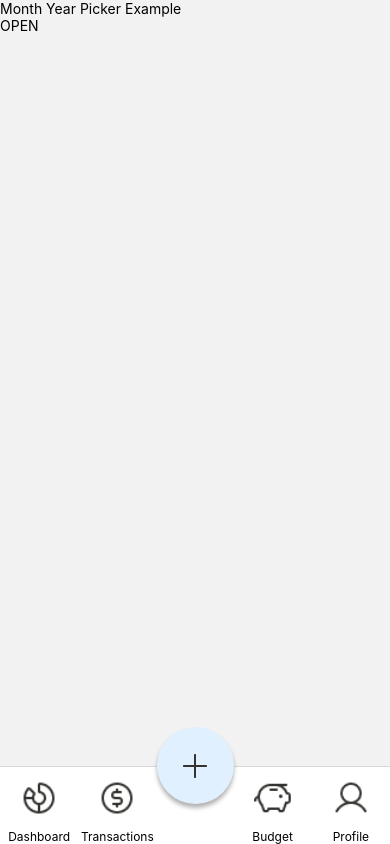
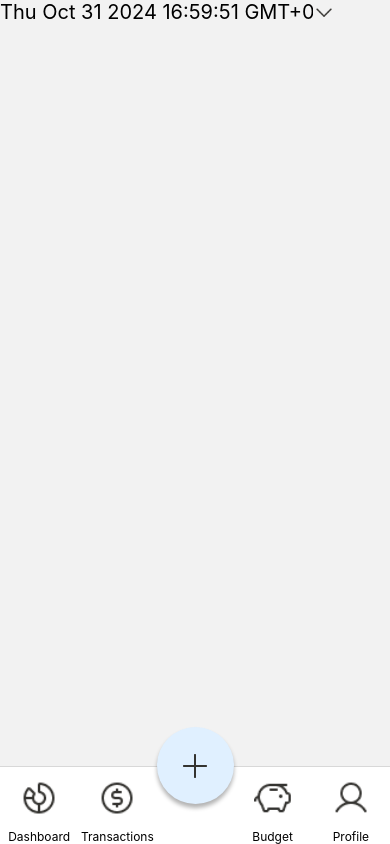
Before and after one commit to k4teseo/wetrack, a React Native app in the folder wetrack_mobile/: screen /Budget in a window 390 px wide. Built offline with nearby package versions, Linux system fonts and the light colour scheme.

Commit message:
month selector component is fully functional and styled

```diff
--- a/wetrack_mobile/src/components/MonthSelector.tsx
+++ b/wetrack_mobile/src/components/MonthSelector.tsx
@@ -1,39 +1,65 @@
 import React, { useState, useCallback } from 'react';
-import { View, SafeAreaView, Text, TouchableOpacity } from 'react-native';
+import { View, Text, TouchableOpacity, TextInput, Image, StyleSheet } from 'react-native';
 import MonthPicker from 'react-native-month-year-picker';
+const dropdown = require("../assets/icons/DropDown.png");
 
 const App = () => {
-  const [date, setDate] = useState(new Date());
+    const [month, setMonth] = useState(new Date());
     const [show, setShow] = useState(false);
 
     const showPicker = useCallback((value) => setShow(value), []);
 
     const onValueChange = useCallback(
-    (event, newDate) => {
-      const selectedDate = newDate || date;
+        (event, newMonth) => {
+        const selectedMonth = newMonth || month;
 
         showPicker(false);
-      setDate(selectedDate);
+        setMonth(selectedMonth);
         },
-    [date, showPicker],
+        [month, showPicker],
     );
 
+    const formattedMonth = month.toLocaleDateString('en-US', {
+        year: 'numeric',
+        month: 'short',
+    });
+
     return (
-    <SafeAreaView>
-      <Text>Month Year Picker Example</Text>
+        <View>
+        <TouchableOpacity style={styles.container} onPress={() => showPicker(true)}>
+            <TextInput
+                style={styles.input}
+                placeholder={formattedMonth}
+                placeholderTextColor="#000000"
+                editable={false}
+                value={month}
+            />
+            <Image source={dropdown} style={styles.image}/>
+        </TouchableOpacity>
 
-      <TouchableOpacity onPress={() => showPicker(true)}>
-        <Text>OPEN</Text>
-      </TouchableOpacity>
         {show && (
             <MonthPicker
             onChange={onValueChange}
-          value={date}
+            value={month}
             maximumDate={new Date()}
             />
         )}
-    </SafeAreaView>
+        </View>
     );
 };
 
+const styles = StyleSheet.create({
+    container: {
+        flexDirection: 'row',
+        alignItems: 'center',
+    },
+    input: {
+        fontSize: 20,
+    },
+    image: {
+        width: 22,
+        height: 22,
+    }
+})
+
 export default App;
```
Lines whose indentation alone changed are shown as unchanged.
